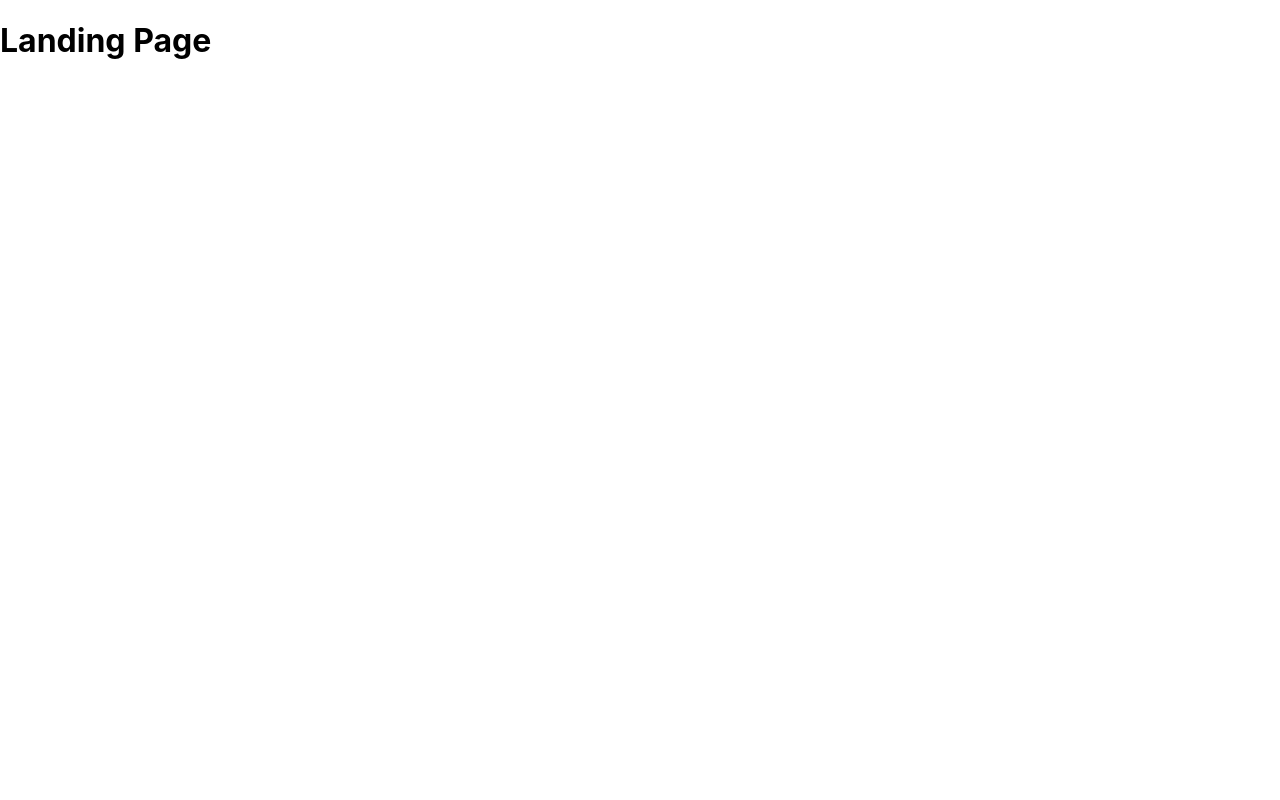
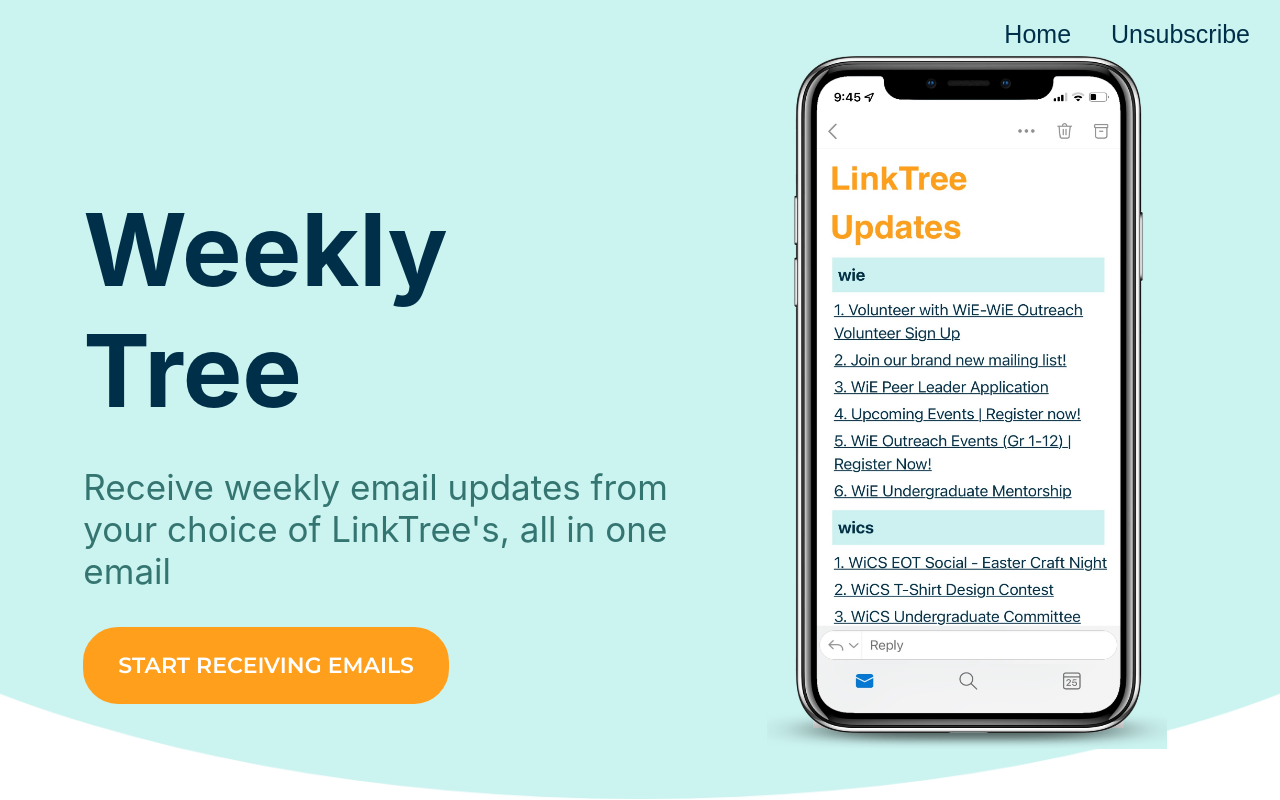
Before and after one commit to Samanthatb1/WeeklyTree, a React (Create React App) app in the folder frontend/: page / in a window 1280 px wide. Shown: the top 800 px of the page. Built offline with nearby package versions, Linux system fonts and the light colour scheme; no server answers; a web font is replaced by a local one.

Commit message:
reverted

```diff
--- a/frontend/src/App.js
+++ b/frontend/src/App.js
@@ -1,4 +1,3 @@
-
 import { Route, Routes } from "react-router-dom";
 import Layout from "./components/Layout/Layout"
 import Landing from "./components/Landing/Landing"
@@ -8,24 +7,14 @@ import Success from "./components/Success/Success";
 function App() {
   return (
     <Routes>
-      <Route path="/" element={<h1>Landing Page</h1>} />
-      <Route path="/unsubscribe" element={<h1>Unsubscribe Page</h1>} />
+      {/* Layout renders the children thats passed in*/}
+      <Route path="/" element={<Layout />}>
+        <Route index element={<Landing />} />
+        <Route path="unsubscribe" element={<Unsubscribe />} />
+        <Route path="success" element={<Success />} />
+      </Route>
     </Routes>
   );
 }
 
-
-// function App() {
-//   return (
-//     <Routes>
-//       {/* Layout renders the children thats passed in*/}
-//       <Route path="/" element={<Layout />}>
-//         <Route index element={<Landing />} />
-//         <Route path="unsubscribe" element={<Unsubscribe />} />
-//         <Route path="success" element={<Success />} />
-//       </Route>
-//     </Routes>
-//   );
-// }
-
 export default App;
```
